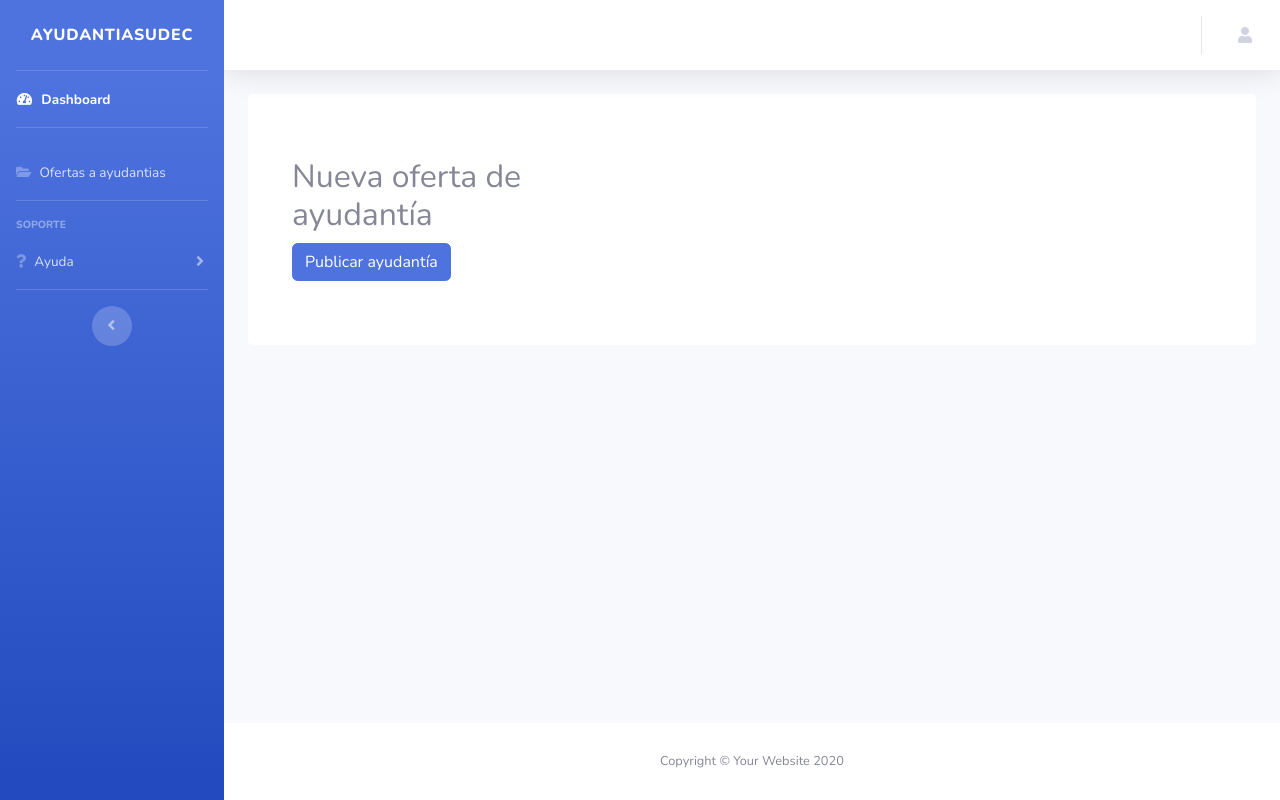
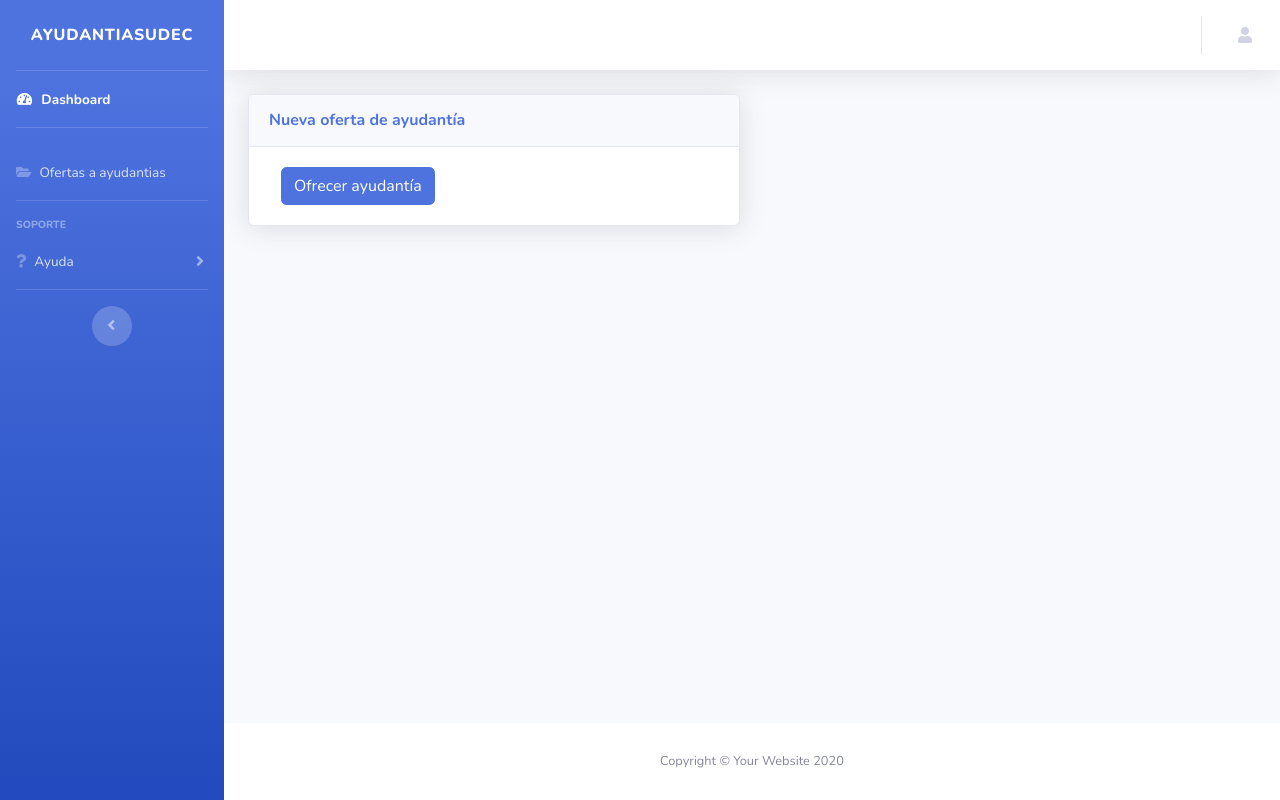
Before and after one commit to BeleIgnacia/PostulaAyudantiasUdeC, a Django app: template templates/postulaciones/nueva_ayudantia.html in a window 1280 px wide. Run offline with Django 3.2, Linux system fonts and the light colour scheme; the template is opened without the code that fills it: values that come from a table or form of the project are taken from there, others are empty; parts of the project's set-up code (start-up, migrations or seed data) failed here and were passed over; some libraries are stand-ins or nearby versions.

Commit message:
Integración nueva ayudantía

```diff
--- a/apps/postulaciones/forms.py
+++ b/apps/postulaciones/forms.py
@@ -1,6 +1,7 @@
 from django import forms
-from apps.postulaciones.models import Ayudantia,Postulacion
+from apps.postulaciones.models import Ayudantia, Postulacion
 from apps.postulaciones.models import Usuario
+
 
 class RegistrarPostulacionAyudantia(forms.ModelForm):
     class Meta:
@@ -19,11 +20,11 @@ class RegistrarPostulacionAyudantia(forms.ModelForm):
             'descripcion': 'Descripción breve',
             'horario': 'Horario',
             'requisito': 'Requisitos del curso',
-            'puestos':'Nº de puestos vacantes',
+            'puestos': 'Nº de puestos vacantes',
         }
         widgets = {
             'semestre': forms.NumberInput(attrs={'placeholder': 'Semestre', 'class': 'form-control', 'max': 3, 'min': 1}),
-            'descripcion': forms.Textarea(attrs={'placeholder': 'Descripción', 'class': 'form-control'}),
+            'descripcion': forms.Textarea(attrs={'placeholder': 'Descripción', 'class': 'form-control', 'cols': 6, 'rows': 6}),
             'horario': forms.TextInput(attrs={'placeholder': 'Ej: Martes 10:15 - 12:00', 'class': 'form-control'}),
             'requisito': forms.TextInput(attrs={'placeholder': 'Ej: Ingeniería de Software 2', 'class': 'form-control'}),
             'puestos': forms.NumberInput(attrs={'placeholder': 'Nº de puestos vacantes', 'class': 'form-control', 'max': 10, 'min': 1}),
@@ -38,10 +39,10 @@ class RegistrarPostulacionAlumno(forms.ModelForm):
             'nota',
         ]
         labels = {
-            'semestreramo':'Semestre de rendición',
-            'nota':'Nota',
+            'semestreramo': 'Semestre de rendición',
+            'nota': 'Nota',
         }
         widgets = {
-            'semestreramo':forms.TextInput(attrs={'placeholder': 'Ej: 2019-2'}),
-            'nota':forms.TextInput(attrs={'placeholder': 'Promedio con el que aprobó'}),
+            'semestreramo': forms.TextInput(attrs={'placeholder': 'Ej: 2019-2'}),
+            'nota': forms.TextInput(attrs={'placeholder': 'Promedio con el que aprobó'}),
         }
--- a/templates/postulaciones/nueva_ayudantia.html
+++ b/templates/postulaciones/nueva_ayudantia.html
@@ -1,11 +1,18 @@
 {% extends 'plataforma/dashboard.html' %}
 
 {% block content %}
-    <div class="jumbotron" style="background-color: white;">
-        <form method="post" class="col col-sm-5">
-            <h2>Nueva oferta de ayudantía</h2>
+        <div class="row">
+        <div class="col-xl-6 col-lg-7">
+            <div class="card shadow mb-4">
+                <!-- Card Header - Dropdown -->
+                <div class="card-header py-3 d-flex flex-row align-items-center justify-content-between">
+                    <h6 class="m-0 font-weight-bold text-primary">Nueva oferta de ayudantía</h6>
+                </div>
+                <!-- Card Body -->
+                <div class="card-body">
+
+                    <form method="post" class="col">
                         {% csrf_token %}
-
                         {% if messages %}
                             <ul class="alert alert-danger">
                                 {% for message in messages %}
@@ -16,9 +23,13 @@
 
                         {% for field in form %}
                             {{ field.label }}:<br>
-                {{ field }}<br><br>
+                            {{ field }}<br>
                         {% endfor %}
-            <input class="btn btn-primary" type="submit" value="Publicar ayudantía">
+                        <input class="btn btn-primary" type="submit" value="Ofrecer ayudantía">
                     </form>
+
+                </div>
+            </div>
+        </div>
     </div>
 {% endblock %}
```
Lines whose indentation alone changed are shown as unchanged.
